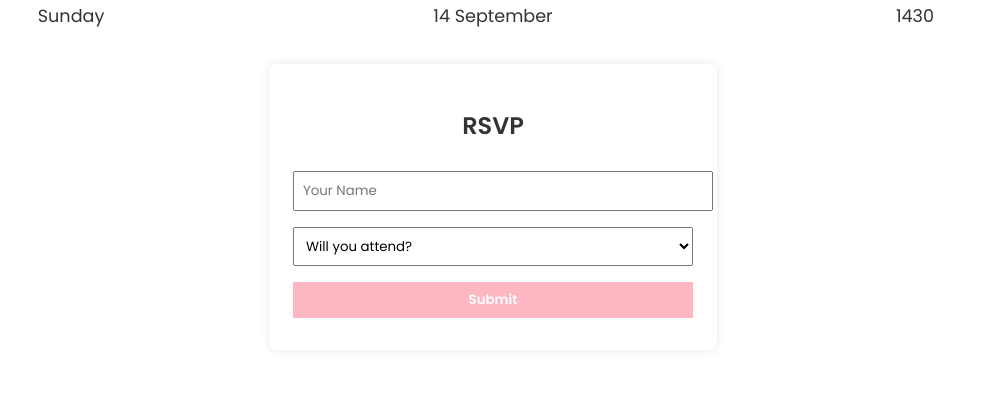
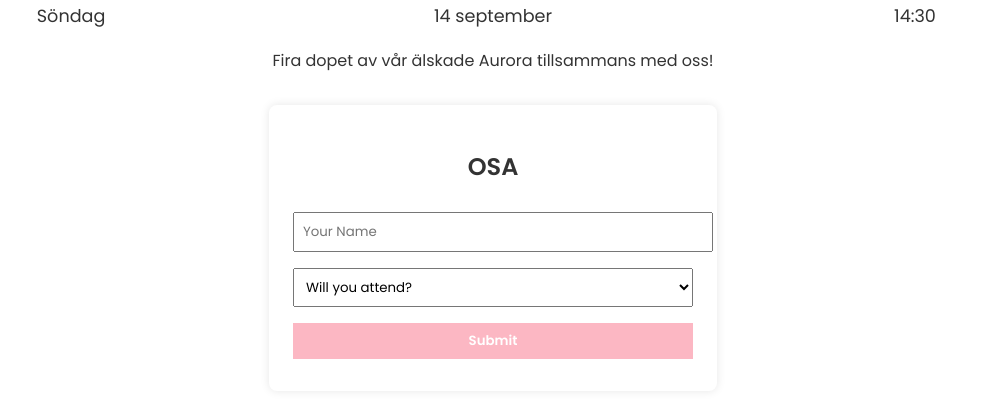
Before and after one commit to thesellgrens/aurora, a plain HTML site: page index.html in a window 1280 px wide. Shown: the part 582-982 px from the top of the page, without its empty margins (147-1138 px from the left). Before the commit the page ends 941 px from the top, so only its background shows below. Drawn offline with Linux system fonts and the light colour scheme; a web font is replaced by a local one.

Commit message:
Add files via upload

```diff
--- a/index.html
+++ b/index.html
@@ -185,9 +185,10 @@
 
     <div class="info-rows">
       <div class="info-row-item" id="day-of-week">Sunday</div>
-      <div class="info-row-item" id="date">14 September</div>
-      <div class="info-row-item" id="time">1430</div>
+      <div class="info-row-item" id="date">September 14th</div>
+      <div class="info-row-item" id="time">14:30</div>
     </div>
+    <p id="invitation-text">Join us in celebrating the baptism of our beloved baby Aurora!</p>
     <form class="rsvp-form">
       <h2 id="rsvp-title">RSVP</h2>
       <input type="text" id="name" name="name" placeholder="Your Name" required />
@@ -206,31 +207,28 @@
         title: "Please join us for the",
         baptismOf: "Baptism of",
         invitationText: "Join us in celebrating the baptism of our beloved baby Aurora!",
-        // timePlace: "Time & Place: September 14th, 2025, 14:30 at Uppsala Cathedral", // No longer directly used
         rsvpTitle: "RSVP",
         dayOfWeek: "Sunday",
-        date: "September 14th, 2025",
-        time: "14:30"
+        date: "September 14th", // Updated for consistency with the new HTML
+        time: "14:30" // Updated for consistency with the new HTML
       },
       pt: {
         title: "Por favor, junte-se a nós para o",
         baptismOf: "Batismo de",
         invitationText: "Junte-se a nós para celebrar o batismo da nossa amada Aurora!",
-        // timePlace: "Hora e Local: 14 de Setembro de 2025, 14h30 na Catedral de Uppsala", // No longer directly used
         rsvpTitle: "Confirmação de Presença",
         dayOfWeek: "Domingo",
-        date: "14 de Setembro de 2025",
-        time: "14:30"
+        date: "14 de Setembro", // Translated
+        time: "14:30" // Standard time format
       },
       sv: {
         title: "Vänligen kom och fira",
         baptismOf: "Dop av",
         invitationText: "Fira dopet av vår älskade Aurora tillsammans med oss!",
-        // timePlace: "Tid och Plats: 14 september 2025, 14:30 i Uppsala domkyrka", // No longer directly used
         rsvpTitle: "OSA",
         dayOfWeek: "Söndag",
-        date: "14 september 2025",
-        time: "14:30"
+        date: "14 september", // Translated
+        time: "14:30" // Standard time format
       }
     };
 
@@ -238,7 +236,6 @@
       document.getElementById("title").textContent = translations[lang].title;
       document.getElementById("baptism-of").textContent = translations[lang].baptismOf;
       document.getElementById("invitation-text").textContent = translations[lang].invitationText;
-      // document.getElementById("time-place").textContent = translations[lang].timePlace; // No longer directly used
       document.getElementById("rsvp-title").textContent = translations[lang].rsvpTitle;
 
       // Update the new info rows
@@ -247,8 +244,7 @@
       document.getElementById("time").textContent = translations[lang].time;
     }
 
-    // Set initial language to English or based on browser preference
-    // Based on current location (Sweden), setting default to Swedish.
+    // Set initial language to Swedish based on current location
     setLanguage('sv');
   </script>
 </body>
```
